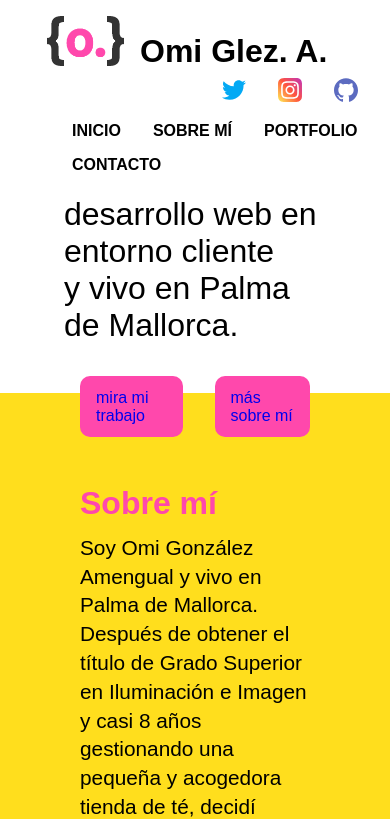
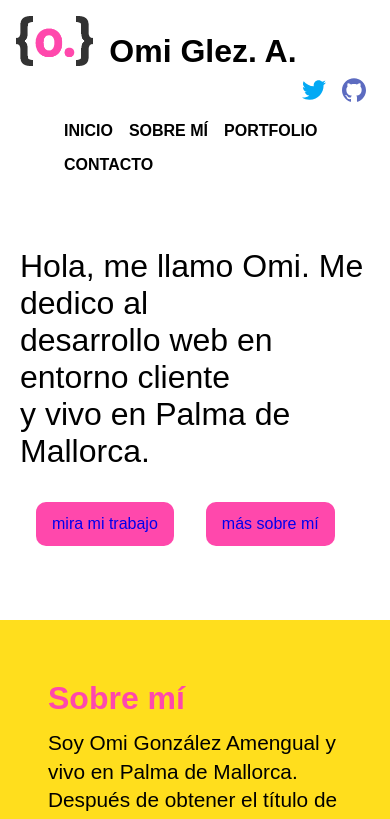
Before and after one commit to Omi-Glez-A/portfolio, a plain HTML site: page index.html in a window 390 px wide. Shown: the top 819 px of the page. Drawn offline with Linux system fonts and the light colour scheme.

Commit message:
Update index.html

```diff
--- a/index.html
+++ b/index.html
@@ -24,7 +24,7 @@
         nav {
             display: flex;
             flex-direction: row;
-            justify-content: space-between;
+            justify-content: space-around;
             padding: 1rem;
         }
 
@@ -81,15 +81,15 @@
             background-color: #FFDE1D;
         }
 
-        section {
+        #about, #work, #contact {
             padding: 7.5rem;
         }
 
         #landing {
-            height: 50vw;
+            height: 70vw;
             display: flex;
             justify-content: center;
-            align-items: center;
+            padding-top: 200px;
         }
 
         #content p {
@@ -136,7 +136,7 @@
         #selfie {
             width: 90%;
             border-radius: 50%;
-            margin-left: 5em;
+            margin-left: 4em;
         }
 
         .div-izq {
@@ -147,7 +147,7 @@
             width: 60%;
             display: flex;
             justify-content: center;
-            align-items: center;
+            align-items: baseline;
         }
 
         #work {
@@ -257,12 +257,6 @@
 
         @media (max-width:860px) {
 
-             header {
-                position: relative;
-            }
-
-
-            nav,
             #abt1,
             #abt2,
             .div-der,
@@ -275,7 +269,24 @@
                 justify-content: center;
             }
 
-            .header-divs,
+            .logo {
+                height: 50px;
+                width: auto;
+            }
+
+            h1 {
+                font-size: 2rem;
+            }
+
+            .menu-principal li {
+
+                padding: 0.5rem 0.5rem;
+            }
+
+            .header-divs {
+                justify-content: left;
+            }
+
             .div-izq,
             .div-der {
                 width: 100%;
@@ -297,24 +308,30 @@
 
         }
 
-        @media (max-width: 520px) {
+        @media (max-width: 590px) {
 
 
-            .logo {
-                height: 50px;
-                width: auto;
+            header {
+                position: relative;
             }
 
-            h1 {
-                font-size: 2rem;
+            nav {
+                flex-direction: column;
             }
 
-            section {
-                padding: 4rem;
+            #landing {
+                height: 50vh;
+                padding: 50px 20px;
+
             }
 
             #content p {
                 font-size: 2rem;
+            }
+
+            #about {
+                padding: 2rem;
+
             }
 
             .gallery {
@@ -338,8 +355,6 @@
                 <div id="header-social">
                     <ul id="navbar-social" class="menu-principal">
                         <li id="navbar-twitter"><a href="#"><img src="img/twitter.svg" alt="mi twitter"
-                                    class="social-icon"></a></li>
-                        <li id="navbar-insta"><a href="#"><img src="img/instagram.svg" alt="mi instagram"
                                     class="social-icon"></a></li>
                         <li id="navbar-github"><a href="#"><img src="img/github.svg" alt="mi github"
                                     class="social-icon"></a></li>
@@ -460,8 +475,6 @@
                         <ul>
                             <li id="navbar-twitter"><a href="#"><img src="img/twitter.svg" alt="mi twitter"
                                         class="social-icon"></a></li>
-                            <li id="navbar-insta"><a href="#"><img src="img/instagram.svg" alt="mi instagram"
-                                        class="social-icon"></a></li>
                             <li id="navbar-github"><a href="#"><img src="img/github.svg" alt="mi github"
                                         class="social-icon"></a></li>
                         </ul>
@@ -494,7 +507,8 @@
         <div class="footer-footer">
             <div class="footer-footer-divs" id="flaticon">Icons made by <a
                     href="https://www.flaticon.com/authors/pixel-perfect" title="Pixel perfect">Pixel perfect</a> from
-                <a href="https://www.flaticon.com/" title="Flaticon">www.flaticon.com</a></div>
+                <a href="https://www.flaticon.com/" title="Flaticon">www.flaticon.com</a>
+            </div>
             <div class="footer-footer-divs" id="copyright">Omi Glez. A. 2021</div>
         </div>
     </footer>
```
